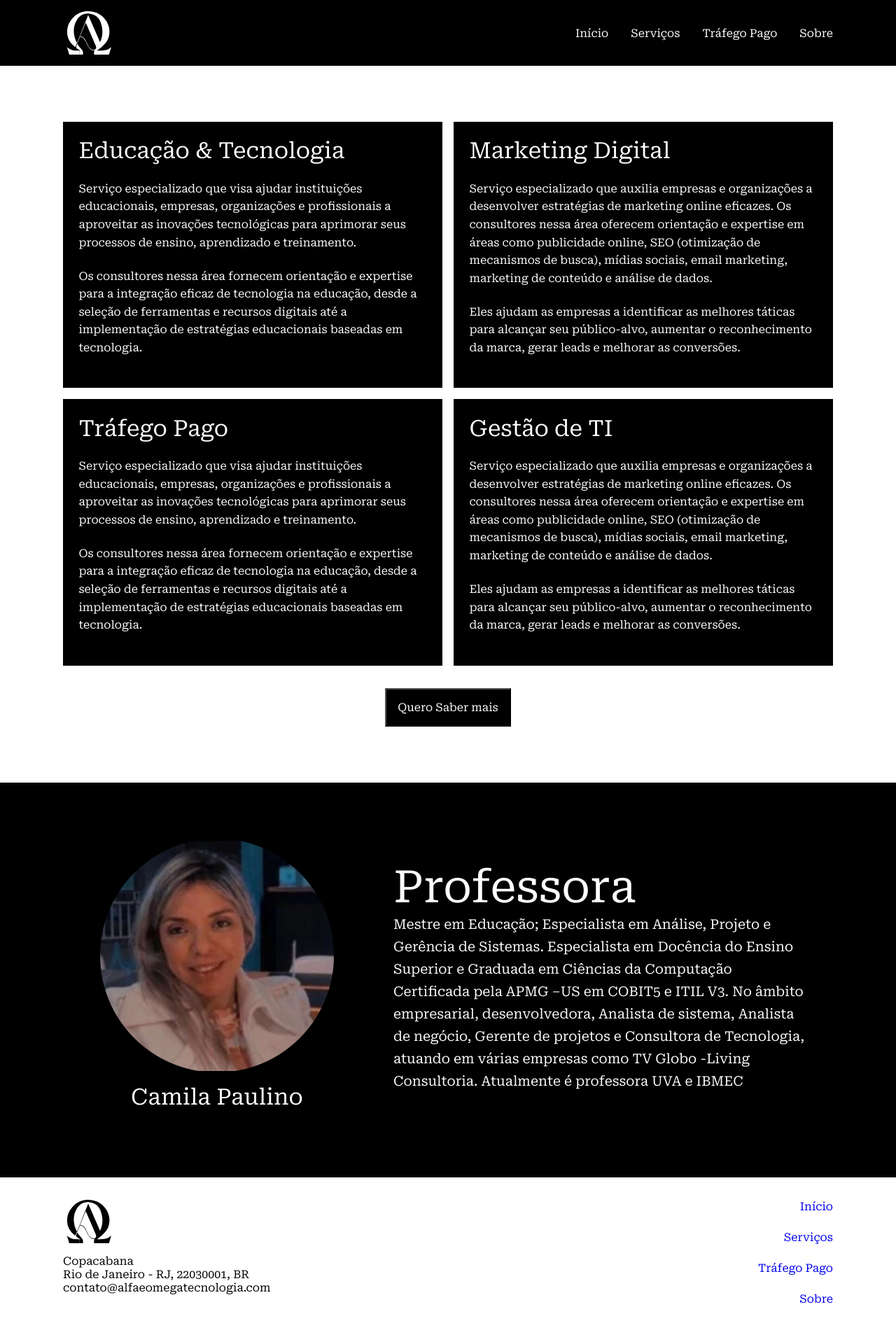
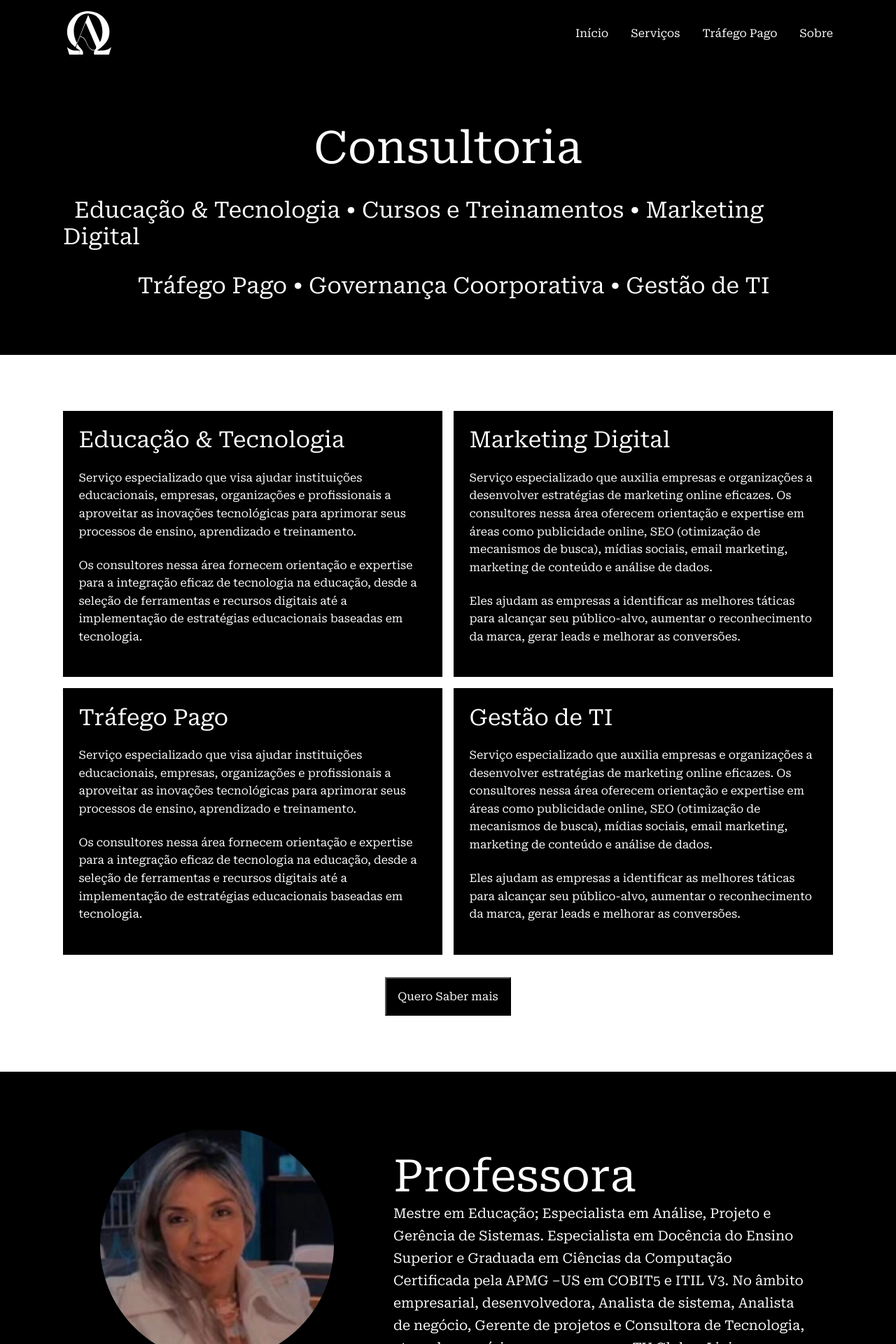
Before and after one commit to itallovidal/alfa-omega-site, a React (Vite) app: page / in a window 1280 px wide. Shown: the top 1920 px of the page at 70% size. Before the commit the page ends 1897 px from the top, so only its background shows below. Built offline with nearby package versions, Linux system fonts and the light colour scheme.

Commit message:
service list

```diff
--- a/src/global-components/footer/footer.tsx
+++ b/src/global-components/footer/footer.tsx
@@ -1,10 +1,10 @@
 import React from 'react'
-import { AddressWrapper, ContactWrapper, Wrapper } from './style.ts'
+import { AddressWrapper, ContactWrapper, FooterWrapper } from './style.ts'
 import AlfaLogo from '../../assets/logo_preto.svg'
 import { Link } from 'react-router-dom'
 export function Footer() {
   return (
-    <Wrapper>
+    <FooterWrapper>
       <div>
         <AddressWrapper>
           <picture>
@@ -18,11 +18,11 @@ export function Footer() {
         </AddressWrapper>
         <ContactWrapper>
           <Link to={'/#home'}>Início</Link>
-          <Link to={'/#services'}> Serviços</Link>
+          <Link to={'/#servicesDetails'}> Serviços</Link>
           <Link to={'/#traffic'}> Tráfego Pago</Link>
           <Link to={'/#about'}>Sobre</Link>
         </ContactWrapper>
       </div>
-    </Wrapper>
+    </FooterWrapper>
   )
 }
--- a/src/global-components/footer/style.ts
+++ b/src/global-components/footer/style.ts
@@ -1,6 +1,7 @@
 import { styled } from '../../styles/theme.ts'
+import { Wrapper } from '../../styles'
 
-export const Wrapper = styled('footer', {
+export const FooterWrapper = styled(Wrapper, {
   width: '100%',
   padding: '2rem',
   background: 'white',
--- a/src/global-components/navbar/navbar-desktop.tsx
+++ b/src/global-components/navbar/navbar-desktop.tsx
@@ -13,7 +13,7 @@ export function NavbarDesktop() {
 
         <nav>
           <Link to={'/#home'}>Início</Link>
-          <Link to={'/#services'}> Serviços</Link>
+          <Link to={'/#servicesDetails'}> Serviços</Link>
           <Link to={'/#traffic'}> Tráfego Pago</Link>
           <Link to={'/#about'}>Sobre</Link>
         </nav>
--- a/src/pages/home/about.tsx
+++ b/src/pages/home/about/about.tsx
@@ -1,6 +1,6 @@
 import React from 'react'
-import { AboutWrapper, AboutDetails, ProfileWrapper } from './style.ts'
-import Profile from '../../assets/profile.png'
+import Profile from '../../../assets/profile.png'
+import { AboutDetails, AboutWrapper, ProfileWrapper } from './style.ts'
 
 export function About() {
   return (
--- /dev/null
+++ b/src/pages/home/about/style.ts
@@ -0,0 +1,32 @@
+import { styled } from '../../../styles/theme.ts'
+import { Wrapper } from '../../../styles'
+
+export const AboutWrapper = styled(Wrapper, {})
+
+export const AboutDetails = styled('div', {
+  color: 'white',
+  padding: '2rem',
+
+  h1: {
+    fontSize: '4rem',
+    fontWeight: 'normal',
+  },
+
+  p: {
+    fontSize: '1.2rem',
+    lineHeight: '2rem',
+  },
+})
+
+export const ProfileWrapper = styled('div', {
+  minWidth: '40%',
+  display: 'flex',
+  flexDirection: 'column',
+  alignItems: 'center',
+
+  span: {
+    marginBlock: '1rem',
+    fontSize: '2rem',
+    color: 'white',
+  },
+})
--- a/src/pages/home/index.tsx
+++ b/src/pages/home/index.tsx
@@ -1,11 +1,13 @@
 import React from 'react'
-import { About } from './about.tsx'
-import { Services } from './services.tsx'
+import { About } from './about/about.tsx'
+import { ServicesDetails } from './servicesDetails/services-details.tsx'
+import { Services } from './services/services.tsx'
 
 export function Home() {
   return (
     <div>
       <Services />
+      <ServicesDetails />
       <About />
     </div>
   )
--- /dev/null
+++ b/src/pages/home/services/services.tsx
@@ -0,0 +1,25 @@
+import { ServiceList, ServicesWrapper } from './style.ts'
+
+export function Services() {
+  return (
+    <ServicesWrapper background={'black'}>
+      <div>
+        <h1>Consultoria</h1>
+
+        <ServiceList>
+          <div>
+            <span>Educação & Tecnologia</span>
+            <span>Cursos e Treinamentos</span>
+            <span>Marketing Digital</span>
+          </div>
+
+          <div>
+            <span>Tráfego Pago</span>
+            <span>Governança Coorporativa</span>
+            <span>Gestão de TI</span>
+          </div>
+        </ServiceList>
+      </div>
+    </ServicesWrapper>
+  )
+}
--- /dev/null
+++ b/src/pages/home/services/style.ts
@@ -0,0 +1,39 @@
+import { styled } from '../../../styles/theme.ts'
+import { Wrapper } from '../../../styles'
+
+export const ServicesWrapper = styled(Wrapper, {
+  color: 'white',
+
+  '& > div': {
+    gap: '2rem',
+    flexDirection: 'column',
+    alignItems: 'center',
+
+    h1: {
+      fontSize: '4rem',
+      fontWeight: 'normal',
+    },
+  },
+})
+
+export const ServiceList = styled('div', {
+  display: 'flex',
+  flexWrap: 'wrap',
+  gap: '.5rem',
+  rowGap: '2rem',
+  justifyContent: 'center',
+
+  span: {
+    fontSize: '2rem',
+    fontWeight: 'normal',
+  },
+
+  'div span:nth-child(n + 1):before': {
+    content: '•',
+    marginInline: '.5rem',
+  },
+
+  'div span:first-child:before': {
+    content: '',
+  },
+})
--- a/src/pages/home/services.tsx
+++ b/src/pages/home/servicesDetails/services-details.tsx
@@ -1,7 +1,7 @@
+import { Button } from '../../../styles'
 import { BoxWrapper, ServiceBox, ServicesWrapper } from './style.ts'
-import { Button } from '../../styles'
 
-export function Services() {
+export function ServicesDetails() {
   return (
     <ServicesWrapper>
       <div>
--- /dev/null
+++ b/src/pages/home/servicesDetails/style.ts
@@ -0,0 +1,34 @@
+import { styled } from '../../../styles/theme.ts'
+import { Wrapper } from '../../../styles'
+
+export const BoxWrapper = styled('div', {
+  display: 'flex',
+  flexWrap: 'wrap',
+  gap: '1rem',
+})
+
+export const ServicesWrapper = styled(Wrapper, {
+  '& > div': {
+    flexDirection: 'column',
+    gap: '2rem',
+    alignItems: 'center',
+  },
+})
+
+export const ServiceBox = styled('div', {
+  backgroundColor: 'black',
+  padding: '1.4rem',
+  color: 'white',
+
+  width: 'calc(50% - .5rem)',
+
+  h2: {
+    fontSize: '2rem',
+    fontWeight: 'normal',
+  },
+
+  p: {
+    marginBlock: '1.4rem',
+    lineHeight: '1.6rem',
+  },
+})
--- a/src/pages/home/style.ts
+++ /dev/null
@@ -1,91 +0,0 @@
-import { styled } from '../../styles/theme.ts'
-
-export const Wrapper = styled('section', {
-  width: '100%',
-  padding: '5rem',
-
-  variants: {
-    background: {
-      white: {
-        background: 'white',
-      },
-      black: {
-        background: 'black',
-      },
-    },
-  },
-
-  defaultVariants: {
-    background: 'white',
-  },
-
-  '& > div': {
-    maxWidth: '68.75rem',
-    width: '100%',
-    margin: '0 auto',
-    display: 'flex',
-    justifyContent: 'space-between',
-  },
-})
-
-export const AboutWrapper = styled(Wrapper, {})
-
-export const BoxWrapper = styled('div', {
-  display: 'flex',
-  flexWrap: 'wrap',
-  gap: '1rem',
-})
-
-export const ServicesWrapper = styled(Wrapper, {
-  '& > div': {
-    flexDirection: 'column',
-    gap: '2rem',
-    alignItems: 'center',
-  },
-})
-
-export const ServiceBox = styled('div', {
-  backgroundColor: 'black',
-  padding: '1.4rem',
-  color: 'white',
-
-  width: 'calc(50% - .5rem)',
-
-  h2: {
-    fontSize: '2rem',
-    fontWeight: 'normal',
-  },
-
-  p: {
-    marginBlock: '1.4rem',
-    lineHeight: '1.6rem',
-  },
-})
-
-export const AboutDetails = styled('div', {
-  color: 'white',
-  padding: '2rem',
-
-  h1: {
-    fontSize: '4rem',
-    fontWeight: 'normal',
-  },
-
-  p: {
-    fontSize: '1.2rem',
-    lineHeight: '2rem',
-  },
-})
-
-export const ProfileWrapper = styled('div', {
-  minWidth: '40%',
-  display: 'flex',
-  flexDirection: 'column',
-  alignItems: 'center',
-
-  span: {
-    marginBlock: '1rem',
-    fontSize: '2rem',
-    color: 'white',
-  },
-})
--- a/src/styles/index.ts
+++ b/src/styles/index.ts
@@ -80,3 +80,31 @@ export const Button = styled('button', {
     variantType: 'dark',
   },
 })
+
+export const Wrapper = styled('section', {
+  width: '100%',
+  padding: '5rem',
+
+  variants: {
+    background: {
+      white: {
+        background: 'white',
+      },
+      black: {
+        background: 'black',
+      },
+    },
+  },
+
+  defaultVariants: {
+    background: 'white',
+  },
+
+  '& > div': {
+    maxWidth: '68.75rem',
+    width: '100%',
+    margin: '0 auto',
+    display: 'flex',
+    justifyContent: 'space-between',
+  },
+})
```
